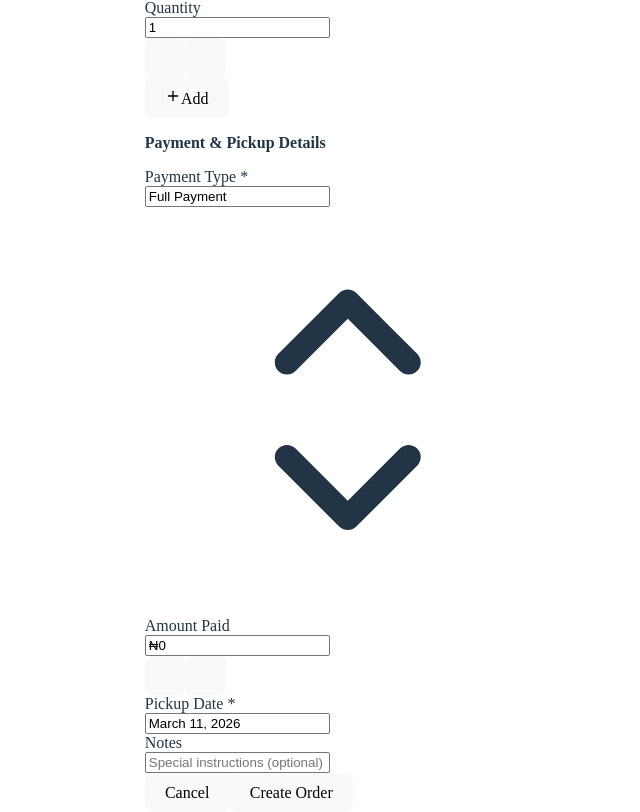
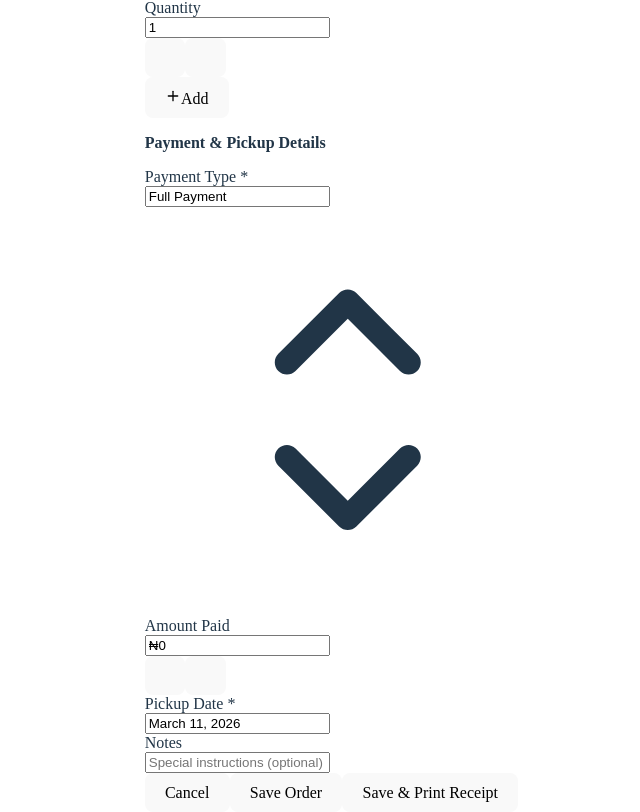
Before and after one commit to Megagig/laundry-desktop-app, a React (Vite) app in the folder renderer/: page /orders/new in a window 1280 px wide. Shown: the part 796-1608 px from the top of the page, without its empty margins (117-757 px from the left). Built offline with nearby package versions, Linux system fonts and the light colour scheme.

Commit message:
Receipt Printing

```diff
--- a/renderer/src/components/forms/OrderForm.tsx
+++ b/renderer/src/components/forms/OrderForm.tsx
@@ -139,13 +139,24 @@ export default function OrderForm({ onSuccess, onCancel }: OrderFormProps) {
     return Object.keys(newErrors).length === 0
   }
 
-  const handleSubmit = async (e: React.FormEvent) => {
+  const handleSubmit = async (e: React.FormEvent, shouldPrint = false) => {
     e.preventDefault()
 
     if (!validate()) return
 
     try {
       const order = await createOrder()
+
+      // Print receipt if requested
+      if (shouldPrint && order) {
+        try {
+          await window.api.printer.printOrderReceipt(order.id, { preview: false })
+        } catch (printError) {
+          console.error("Print error:", printError)
+          // Don't fail the order creation if printing fails
+        }
+      }
+
       onSuccess?.(order)
     } catch (error: any) {
       setErrors({ submit: error.message })
@@ -368,8 +379,22 @@ export default function OrderForm({ onSuccess, onCancel }: OrderFormProps) {
             Cancel
           </Button>
         )}
-        <Button type="submit" loading={isLoading} size="lg">
-          Create Order
+        <Button
+          type="submit"
+          loading={isLoading}
+          size="lg"
+          onClick={(e) => handleSubmit(e, false)}
+        >
+          Save Order
+        </Button>
+        <Button
+          type="button"
+          loading={isLoading}
+          size="lg"
+          color="green"
+          onClick={(e) => handleSubmit(e, true)}
+        >
+          Save & Print Receipt
         </Button>
       </Group>
     </form>
--- a/renderer/src/pages/Orders.tsx
+++ b/renderer/src/pages/Orders.tsx
@@ -156,7 +156,13 @@ export default function Orders() {
           <ActionIcon
             variant="subtle"
             color="gray"
-            onClick={() => {/* TODO: Print receipt */}}
+            onClick={async () => {
+              try {
+                await window.api.printer.printOrderReceipt(order.id, { preview: false })
+              } catch (error) {
+                console.error("Print error:", error)
+              }
+            }}
           >
             <IconPrinter size={16} />
           </ActionIcon>
@@ -344,7 +350,15 @@ export default function Orders() {
               <Button
                 leftSection={<IconPrinter size={16} />}
                 variant="light"
-                onClick={() => {/* TODO: Print receipt */}}
+                onClick={async () => {
+                  if (selectedOrder) {
+                    try {
+                      await window.api.printer.printOrderReceipt(selectedOrder.id, { preview: false })
+                    } catch (error) {
+                      console.error("Print error:", error)
+                    }
+                  }
+                }}
               >
                 Print Receipt
               </Button>
--- a/renderer/src/pages/Pickup.tsx
+++ b/renderer/src/pages/Pickup.tsx
@@ -149,9 +149,17 @@ export default function Pickup() {
     }
   }
 
-  const handlePrintReceipt = () => {
-    // TODO: Implement in Phase 8
-    alert("Receipt printing will be implemented in Phase 8")
+  const handlePrintReceipt = async () => {
+    if (!order) return
+
+    try {
+      const result = await window.api.printer.printOrderReceipt(order.id, { preview: false })
+      if (!result.success) {
+        setSearchError(result.error || "Failed to print receipt")
+      }
+    } catch (error: any) {
+      setSearchError(error.message || "Failed to print receipt")
+    }
   }
 
   const handleKeyDown = (e: React.KeyboardEvent) => {
--- a/renderer/src/types/electron.d.ts
+++ b/renderer/src/types/electron.d.ts
@@ -62,6 +62,20 @@ declare global {
         getTopCustomers: (limit?: number) => Promise<any>
         getPopularServices: (startDate: string, endDate: string, limit?: number) => Promise<any>
       }
+      printer: {
+        getPrinters: () => Promise<any>
+        setDefault: (printerName: string) => Promise<any>
+        getDefault: () => Promise<any>
+        printOrderReceipt: (orderId: number, options?: any) => Promise<any>
+        printPaymentReceipt: (data: any, options?: any) => Promise<any>
+        testPrint: (printerName?: string) => Promise<any>
+      }
+      settings: {
+        getAll: () => Promise<any>
+        get: (key: string) => Promise<any>
+        upsert: (key: string, value: string) => Promise<any>
+        updateMultiple: (settings: Record<string, string>) => Promise<any>
+      }
     }
   }
 }
```
